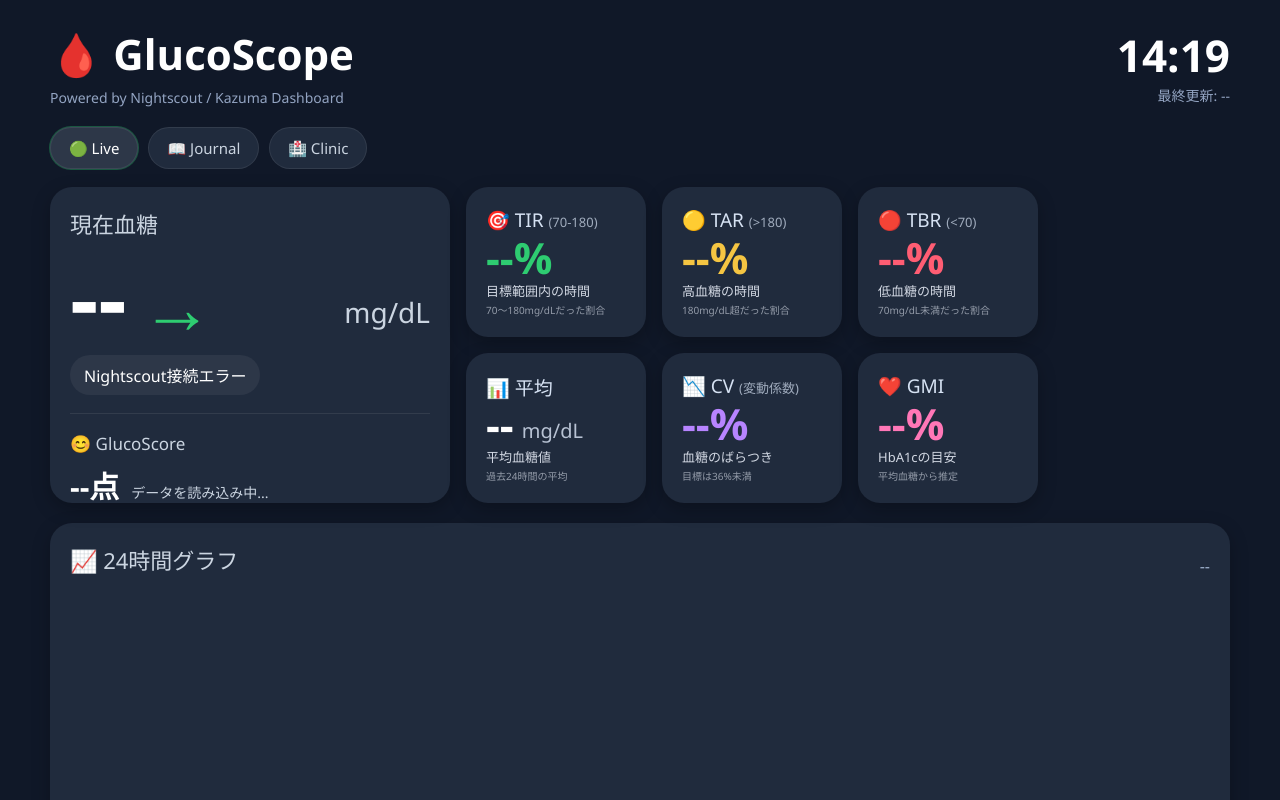
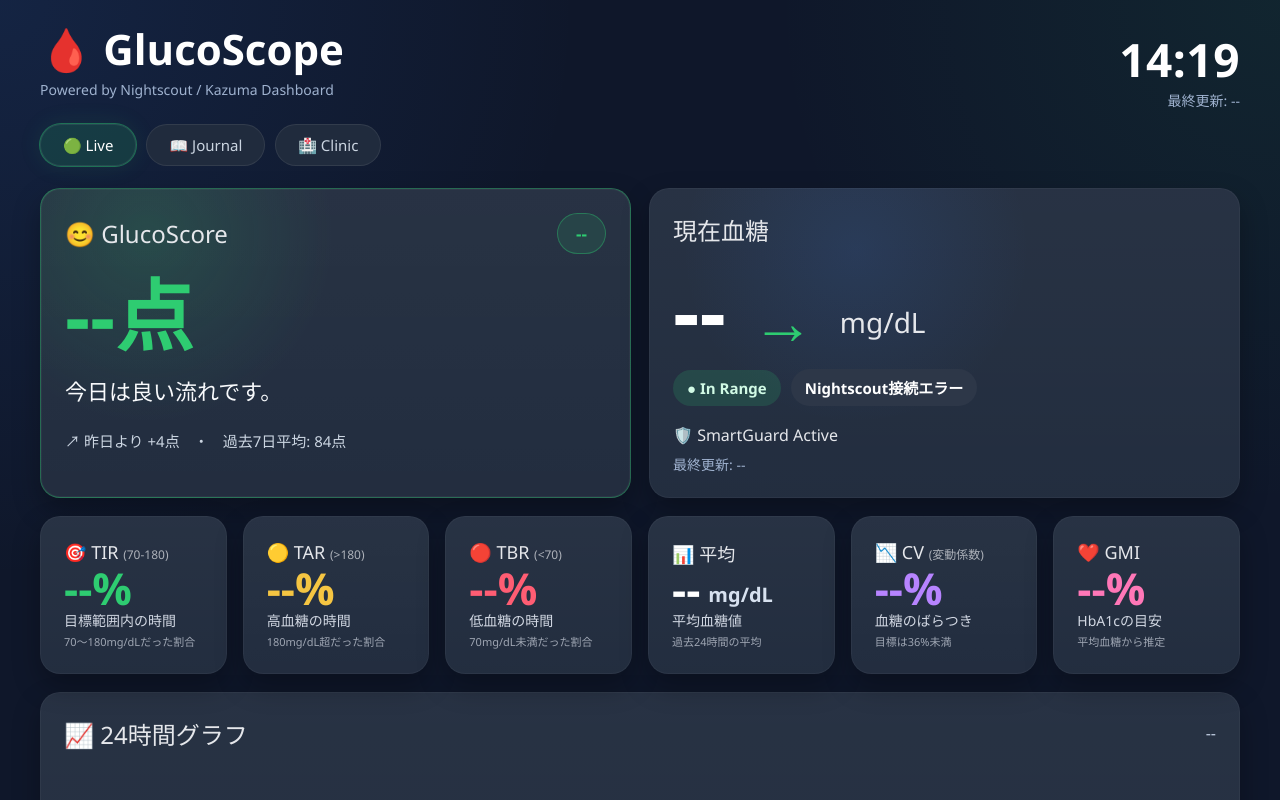
Before and after one commit to afterglow21/glucoscope, a plain HTML site: page index.html in a window 1280 px wide. Shown: the top 800 px of the page. Drawn offline with nearby package versions, Linux system fonts and the light colour scheme; no server answers.

Commit message:
fix(app): update current glucose timestamp after measurement time is defined

```diff
--- a/index.html
+++ b/index.html
@@ -25,24 +25,46 @@
   <button class="view-tab">🏥 Clinic</button>
 </nav>
 
-  <section class="top-grid">
-    <div class="card current-card">
+<section class="hero-grid">
+  <div class="card score-card hero-score-card">
+    <div class="score-header">
+      <div class="label">😊 GlucoScore</div>
+      <div id="scoreReason" class="score-badge">--</div>
+    </div>
+
+    <div class="score-main">
+      <span id="scoreValue" class="score-value">--点</span>
+    </div>
+
+    <div class="score-message">今日は良い流れです。</div>
+
+    <div class="score-meta">
+      <span>↗ 昨日より +4点</span>
+      <span>・</span>
+      <span>過去7日平均: 84点</span>
+    </div>
+  </div>
+
+  <div class="card current-card hero-current-card">
     <div class="label">現在血糖</div>
+
     <div class="current-main">
       <span id="glucoseValue">--</span>
       <span id="glucoseArrow" class="arrow">→</span>
       <span class="unit">mg/dL</span>
     </div>
+
+    <div class="current-status-row">
+      <div id="rangeStatus" class="status-pill in-range">● In Range</div>
       <div id="status" class="pill-row">Nightscout読み込み中...</div>
-      <div class="gluco-score-mini">
-        <div class="gluco-score-title">😊 GlucoScore</div>
-        <div class="gluco-score-row">
-           <span id="scoreValue" class="gluco-score-value">--点</span>
-           <span id="scoreReason" class="gluco-score-reason">データを読み込み中...</span>
-        </div>
-      </div>
     </div>
 
+    <div class="smartguard-row">🛡️ SmartGuard Active</div>
+    <div class="current-small-note">最終更新: <span id="currentLastUpdate">--</span></div>
+  </div>
+</section>
+
+<section class="metric-grid">
   <div class="card metric-card green">
     <div class="metric-label">🎯 TIR <span>(70-180)</span></div>
     <div id="tirValue" class="metric-value">--%</div>
--- a/js/app.js
+++ b/js/app.js
@@ -127,7 +127,6 @@ async function loadLatestGlucose() {
   const glucoseArrow = document.getElementById("glucoseArrow");
   const status = document.getElementById("status");
   const lastUpdate = document.getElementById("lastUpdate");
-
   const response = await fetch(`${NIGHTSCOUT_URL}/api/v1/entries.json?count=1`);
   const data = await response.json();
 
@@ -146,7 +145,13 @@ async function loadLatestGlucose() {
 
   status.textContent = `${minutesAgo}分前に更新 / ${latest.direction ?? "方向不明"}`;
   lastUpdate.textContent = `最終更新: ${formatDateTime(measuredAt)}`;
-
+  const currentLastUpdate = document.getElementById("currentLastUpdate");
+  if (currentLastUpdate) {
+    currentLastUpdate.textContent = measuredAt.toLocaleTimeString("ja-JP", {
+      hour: "2-digit",
+      minute: "2-digit"
+    });
+  }
   return latest;
 }
 
@@ -198,7 +203,12 @@ async function loadDailyStats() {
 
     document.getElementById("scoreValue").textContent = `${glucoScore.score}点`;
     document.getElementById("scoreReason").textContent =
-      `${glucoScore.emoji} ${glucoScore.rank}\n${glucoScore.message}`;
+     `${glucoScore.rank} ${glucoScore.emoji}`;
+
+    const scoreMessage = document.querySelector(".score-message");
+    if (scoreMessage) {
+      scoreMessage.textContent = glucoScore.message;
+    }
 
     document.getElementById("tirValue").textContent = `${tir}%`;
     document.getElementById("tarValue").textContent = `${tar}%`;
--- a/style.css
+++ b/style.css
@@ -6,30 +6,34 @@
 }
 
 body{
-  background:#101828;
+  background:
+    radial-gradient(circle at top left, rgba(59,130,246,.12), transparent 32%),
+    radial-gradient(circle at top right, rgba(46,204,113,.08), transparent 28%),
+    #0f172a;
   color:#fff;
 }
 
 .dashboard{
-  width:1180px;
-  margin:25px auto;
+  width:1200px;
+  margin:28px auto;
 }
 
 .header{
   display:flex;
   justify-content:space-between;
   align-items:flex-start;
-  margin-bottom:20px;
+  margin-bottom:14px;
 }
 
 .header h1{
   font-size:42px;
-  margin-bottom:6px;
+  line-height:1;
+  margin-bottom:10px;
 }
 
 .header p,
 .last-update{
-  color:#93a4c2;
+  color:#9fb2cf;
   font-size:14px;
 }
 
@@ -38,162 +42,213 @@ body{
 }
 
 .clock{
-  font-size:44px;
-  font-weight:bold;
+  font-size:46px;
+  font-weight:900;
+  letter-spacing:.5px;
 }
 
-.top-grid{
-  display:grid;
-  grid-template-columns:400px repeat(3,180px);
-  grid-template-rows:150px 150px;
-  gap:16px;
+.view-tabs{
+  display:flex;
+  gap:10px;
+  margin:0 0 22px;
+}
+
+.view-tab{
+  border:1px solid rgba(255,255,255,.08);
+  background:#202b3d;
+  color:#cbd5e1;
+  padding:10px 22px;
+  border-radius:999px;
+  font-size:15px;
+  cursor:pointer;
+}
+
+.view-tab.active{
+  background:rgba(46,204,113,.16);
+  color:#fff;
+  box-shadow:
+    0 0 0 1px rgba(46,204,113,.45),
+    0 0 24px rgba(46,204,113,.10);
 }
 
 .card{
-  background:#202b3d;
-  border-radius:22px;
-  padding:20px;
-  box-shadow:0 6px 18px rgba(0,0,0,.25);
-}
-
-.current-card{
-  grid-row:1 / span 2;
-  display:flex;
-  flex-direction:column;
+  background:
+    linear-gradient(180deg, rgba(255,255,255,.035), rgba(255,255,255,.01)),
+    #202b3d;
+  border-radius:20px;
+  padding:24px;
+  box-shadow:
+    0 12px 28px rgba(0,0,0,.28),
+    inset 0 0 0 1px rgba(255,255,255,.04);
 }
 
 .label{
+  font-size:24px;
+  color:#e5e7eb;
+}
+
+.hero-grid{
+  display:grid;
+  grid-template-columns:1fr 1fr;
+  gap:18px;
+  margin-bottom:18px;
+}
+
+.hero-score-card{
+  min-height:225px;
+  border:1px solid rgba(46,204,113,.38);
+  background:
+    radial-gradient(circle at 18% 15%, rgba(46,204,113,.16), transparent 34%),
+    linear-gradient(180deg, rgba(255,255,255,.035), rgba(255,255,255,.01)),
+    #202b3d;
+}
+
+.hero-current-card{
+  min-height:225px;
+  background:
+    radial-gradient(circle at 35% 20%, rgba(59,130,246,.12), transparent 38%),
+    linear-gradient(180deg, rgba(255,255,255,.035), rgba(255,255,255,.01)),
+    #202b3d;
+}
+
+.score-header{
+  display:flex;
+  align-items:center;
+  justify-content:space-between;
+  gap:12px;
+}
+
+.score-main{
+  margin-top:22px;
+}
+
+.score-value{
+  font-size:78px;
+  font-weight:900;
+  line-height:1;
+  color:#2ecc71;
+}
+
+.score-badge{
+  padding:8px 18px;
+  border-radius:999px;
+  background:rgba(46,204,113,.12);
+  border:1px solid rgba(46,204,113,.38);
+  color:#2ecc71;
+  font-size:17px;
+  font-weight:800;
+  white-space:nowrap;
+}
+
+.score-message{
+  margin-top:20px;
   font-size:22px;
+  color:#f8fafc;
+}
+
+.score-meta{
+  margin-top:24px;
+  display:flex;
+  gap:14px;
+  flex-wrap:wrap;
   color:#cbd5e1;
-  margin-bottom:14px;
+  font-size:15px;
 }
 
 .current-main{
   display:flex;
   align-items:flex-end;
-  gap:14px;
-  margin-bottom:14px;
+  gap:26px;
+  margin-top:22px;
+  margin-bottom:18px;
 }
 
 #glucoseValue{
-  font-size:88px;
-  font-weight:bold;
+  font-size:82px;
+  font-weight:900;
   line-height:1;
 }
 
 .arrow{
-  font-size:72px;
+  font-size:62px;
   color:#2ecc71;
   line-height:1;
 }
 
 .unit{
   font-size:28px;
-  color:#cbd5e1;
-  margin-left:auto;
+  color:#e5e7eb;
   margin-bottom:10px;
 }
 
-.pill-row{
+.current-status-row{
+  display:flex;
+  gap:10px;
+  align-items:center;
+  flex-wrap:wrap;
+}
+
+.pill-row,
+.status-pill{
   display:inline-flex;
-  background:#2d3748;
+  align-items:center;
   padding:8px 14px;
   border-radius:999px;
-  width:fit-content;
+  font-size:15px;
+  font-weight:700;
+}
+
+.pill-row{
+  background:#2d3748;
+  color:#fff;
+}
+
+.status-pill.in-range{
+  background:rgba(46,204,113,.16);
+  color:#d1fae5;
+}
+
+.smartguard-row{
+  margin-top:18px;
+  color:#e5e7eb;
   font-size:16px;
+}
+
+.current-small-note{
+  margin-top:8px;
+  color:#9fb2cf;
+  font-size:14px;
+}
+
+.metric-grid{
+  display:grid;
+  grid-template-columns:repeat(6, 1fr);
+  gap:16px;
   margin-bottom:18px;
 }
 
-.trend-box{
-  margin-top:auto;
-  border:1px solid rgba(255,255,255,.08);
-  border-radius:16px;
-  padding:14px;
-}
-
-.trend-title{
-  font-size:17px;
-  margin-bottom:10px;
-}
-
-.trend-list{
-  display:flex;
-  justify-content:space-between;
-  font-size:13px;
-  color:#d4dbe7;
-}
-
 .metric-card{
+  min-height:138px;
   display:flex;
   flex-direction:column;
   justify-content:space-between;
-  overflow:hidden;
 }
 
 .metric-label{
-  font-size:19px;
-  color:#d6e2f3;
+  font-size:18px;
+  color:#e5e7eb;
   white-space:nowrap;
 }
 
 .metric-label span{
-  font-size:13px;
+  font-size:12px;
   opacity:.7;
 }
 
 .metric-value{
-  font-size:43px;
-  font-weight:bold;
+  font-size:44px;
+  font-weight:900;
   line-height:1.05;
-}
-
-.metric-desc{
-  font-size:13px;
-  color:#d2d8e3;
-  line-height:1.35;
-}
-
-.metric-desc small{
-  display:block;
-  margin-top:3px;
-  font-size:10px;
-  opacity:.65;
-  line-height:1.35;
-}
-
-.small-unit{
-  font-size:22px;
-  color:#b6c4d9;
-}
-
-.green .metric-value{ color:#2ecc71; }
-.yellow .metric-value{ color:#f5c542; }
-.red .metric-value{ color:#ff5d73; }
-.purple .metric-value{ color:#b784ff; }
-.pink .metric-value{ color:#ff77b7; }
-
-.chart-card{
-  margin-top:20px;
-}
-
-.chart-header{
-  display:flex;
-  justify-content:space-between;
-  align-items:center;
-  margin-bottom:16px;
-}
-
-.chart-range{
-  color:#9fb2cf;
-  font-size:16px;
-}
-
-.chart-wrap{
-  height:320px;
-}
-
-.comment-card{
-  margin-top:20px;
 }
 
 .metric-inline{
@@ -204,15 +259,58 @@ body{
 
 .metric-unit-inline{
   font-size:20px;
-  color:#b7c2d3;
-  font-weight:500;
+  color:#d7e1ef;
+  font-weight:600;
   margin-bottom:4px;
   white-space:nowrap;
 }
 
+.metric-desc{
+  font-size:14px;
+  color:#d2d8e3;
+  line-height:1.35;
+}
+
+.metric-desc small{
+  display:block;
+  margin-top:4px;
+  font-size:11px;
+  opacity:.7;
+}
+
+.green .metric-value{ color:#2ecc71; }
+.yellow .metric-value{ color:#f5c542; }
+.red .metric-value{ color:#ff5d73; }
+.purple .metric-value{ color:#b784ff; }
+.pink .metric-value{ color:#ff77b7; }
+
+.chart-card{
+  margin-top:18px;
+}
+
+.chart-header{
+  display:flex;
+  justify-content:space-between;
+  align-items:center;
+  margin-bottom:18px;
+}
+
+.chart-range{
+  color:#c3d0e4;
+  font-size:16px;
+}
+
+.chart-wrap{
+  height:320px;
+}
+
+.comment-card{
+  margin-top:18px;
+}
+
 #comment{
-  font-size:24px;
-  line-height:1.9;
+  font-size:22px;
+  line-height:1.8;
   color:#edf2f7;
   white-space:pre-line;
 }
@@ -222,58 +320,25 @@ canvas{
   height:100%!important;
 }
 
-.view-tabs{
-  display:flex;
-  gap:10px;
-  margin:0 0 18px;
+@media (max-width: 1000px){
+  .dashboard{
+    width:auto;
+    margin:18px;
   }
 
-.view-tab{
-  border:1px solid rgba(255,255,255,.08);
-  background:#202b3d;
-  color:#cbd5e1;
-  padding:10px 18px;
-  border-radius:999px;
-  font-size:15px;
-  cursor:pointer;
+  .hero-grid{
+    grid-template-columns:1fr;
   }
 
-.view-tab.active{
-  background:#2d3748;
-  color:#fff;
-  box-shadow:0 0 0 1px rgba(46,204,113,.35);
+  .metric-grid{
+    grid-template-columns:repeat(2, 1fr);
   }
 
-
-.score-card{
-  display:none;
+  .header h1{
+    font-size:34px;
   }
 
-.gluco-score-mini{
-  margin-top:auto;
-  border-top:1px solid rgba(255,255,255,.08);
-  padding-top:18px;
+  .clock{
+    font-size:36px;
   }
-
-.gluco-score-title{
-  font-size:17px;
-  color:#cbd5e1;
-  margin-bottom:8px;
 }
-
-.gluco-score-row{
-  display:flex;
-  align-items:baseline;
-  gap:12px;
-}
-
-.gluco-score-value{
-  font-size:30px;
-  font-weight:800;
-  color:#fff;
-}
-
-.gluco-score-reason{
-  font-size:14px;
-  color:#cbd5e1;
-}
```
Lines whose indentation alone changed are shown as unchanged.
